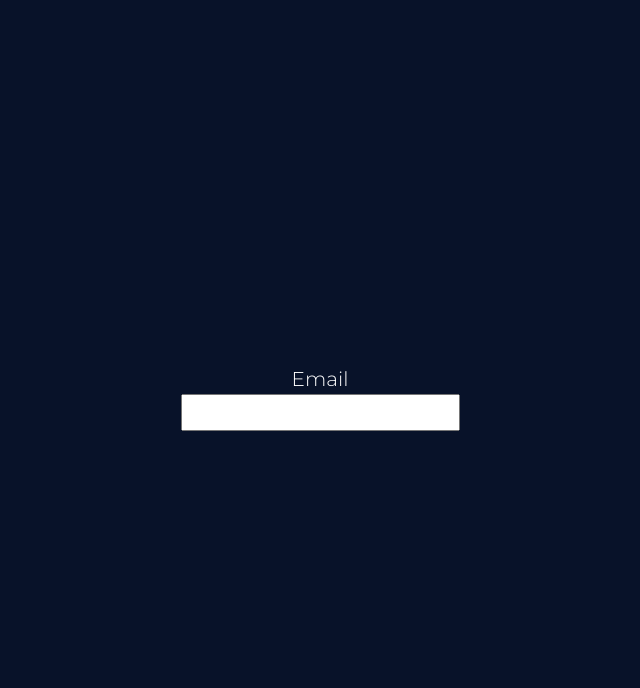
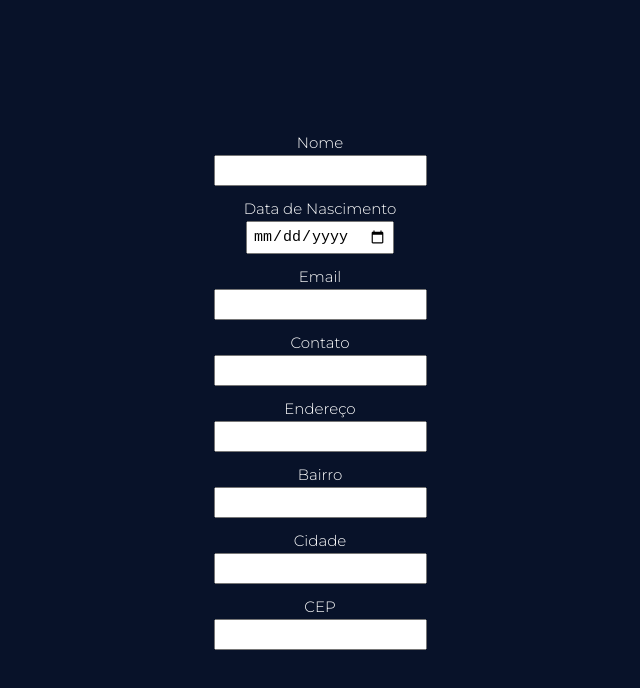
Before and after one commit to pinheiroduda/gama-academy-final-project, a React (Create React App) app: page / in a window 1280 px wide. Shown: the top 688 px of the page, without its empty margins (320-960 px from the left). Built offline with nearby package versions, Linux system fonts and the light colour scheme.

Commit message:
feat: create more input areas

```diff
--- a/src/components/Field/Label/index.js
+++ b/src/components/Field/Label/index.js
@@ -3,8 +3,9 @@ import styled from 'styled-components'
 const Label = styled.label`
   display: flex;
   flex-direction: column;
-  font-size: 20px;
+  font-size: 15px;
   align-items: center;
+  margin-bottom: 15px;
 `
 
 export default Label
--- a/src/components/Field/index.js
+++ b/src/components/Field/index.js
@@ -4,10 +4,10 @@ import Label from './Label/index'
 import Content from '../Content'
 import Input from './/Input/index'
 
-const Text = ({ label, type, name }) => (
+const Text = ({ label, type, name, register }) => (
   <Label>
     <Content>{label}</Content>
-    <Input type={type} name={name} />
+    <Input type={type} name={name} ref={register} />
   </Label>
 )
 
--- a/src/components/Form/index.js
+++ b/src/components/Form/index.js
@@ -1,7 +1,7 @@
 import styled from 'styled-components'
 
 const Form = styled.form`
-  max-width: 400px;
+  max-width: 300px;
 `
 
 export default Form
--- a/src/components/FormNew/index.js
+++ b/src/components/FormNew/index.js
@@ -1,12 +1,31 @@
 import React from 'react'
+import { useForm } from 'react-hook-form'
 
 import Form from '../Form/index'
 import Field from '../Field/index'
 
-const FormNew = () => (
-  <Form>
-    <Field.Text label="Email" name="email" type="email" />
-  </Form>
-)
+const FormNew = () => {
+  const { register, handleSubmit } = useForm()
+
+  const newUser = user => {}
+
+  return (
+    <Form onSubmit={handleSubmit(newUser)}>
+      <Field.Text label="Nome" name="name" type="text" {...register} />
+      <Field.Text
+        label="Data de Nascimento"
+        name="date"
+        type="date"
+        {...register}
+      />
+      <Field.Text label="Email" name="email" type="email" {...register} />
+      <Field.Text label="Contato" name="number" type="tel" {...register} />
+      <Field.Text label="Endereço" name="address" type="tel" {...register} />
+      <Field.Text label="Bairro" name="district" type="text" {...register} />
+      <Field.Text label="Cidade" name="city" type="text" {...register} />
+      <Field.Text label="CEP" name="cep" type="text" {...register} />
+    </Form>
+  )
+}
 
 export default FormNew
```
